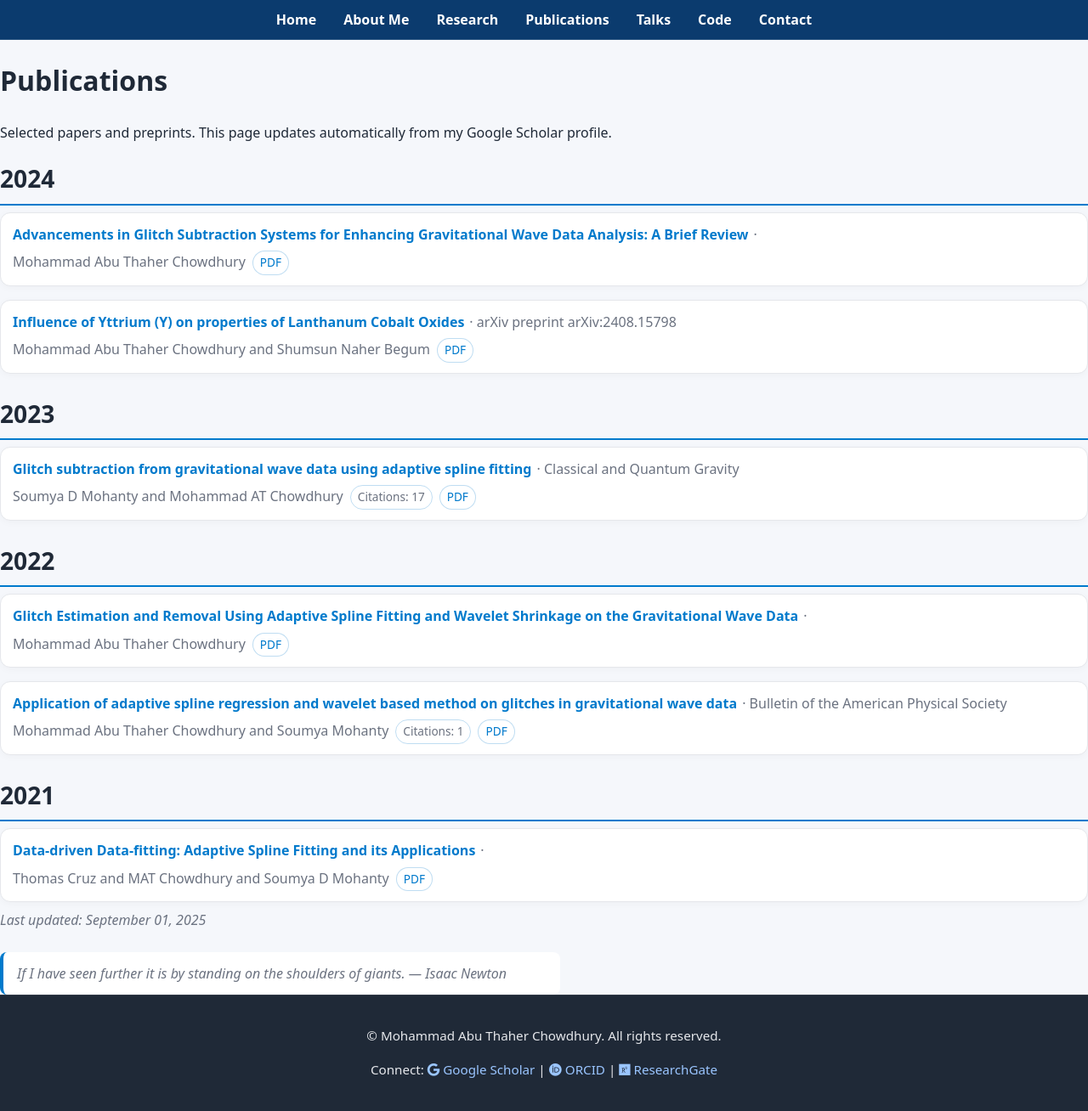
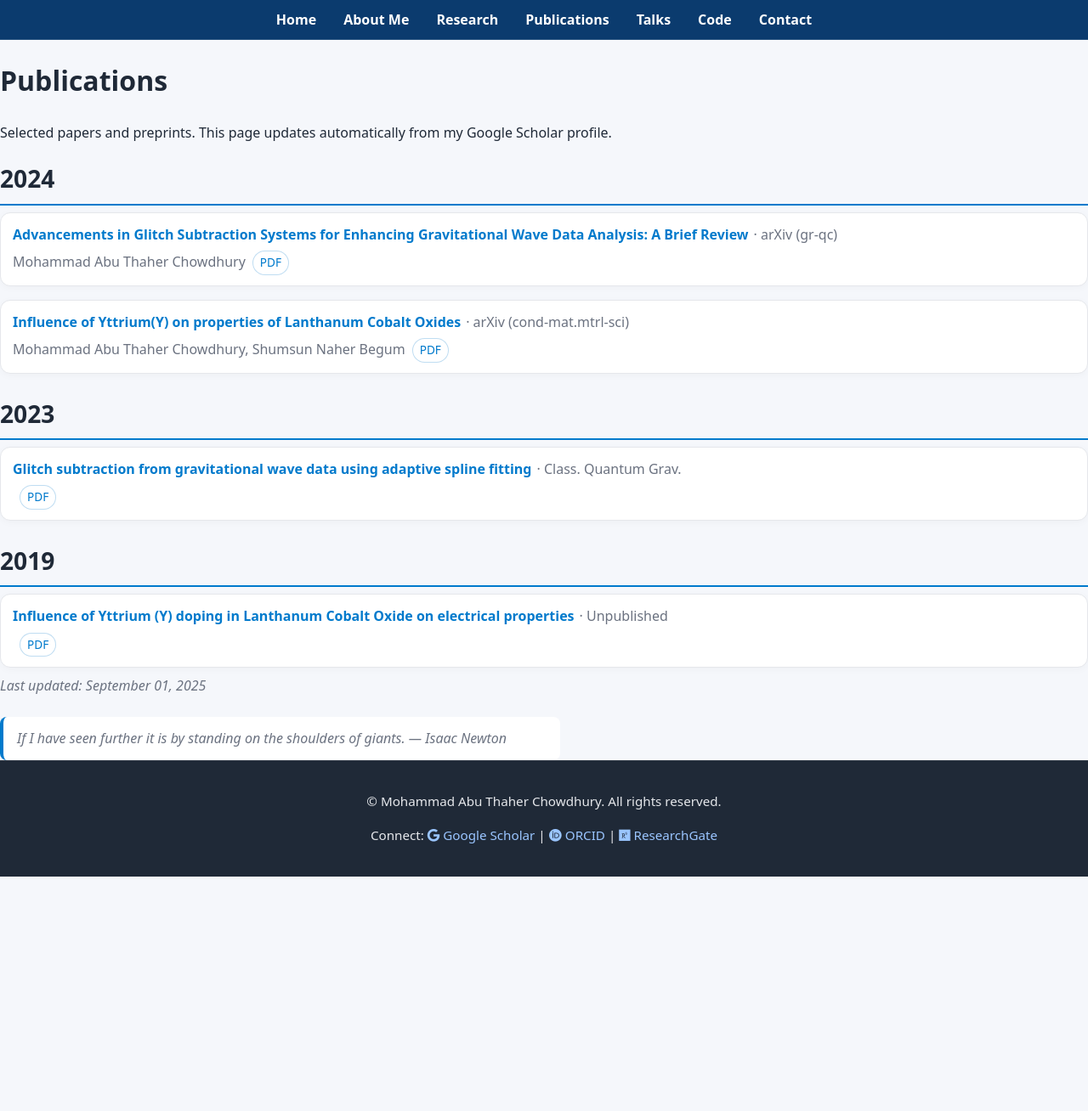
Before and after one commit to matc-thaher/website, a Jekyll site: the page built from publications.md, in a window 1280 px wide and 1308 px high. Shown: the whole window at 85% size. Built offline with Jekyll 4.4.1, drawn with Linux system fonts in a browser that asks for light colours.

Commit message:
chore: merged publications (Scholar + arXiv + ORCID + Crossref)

```diff
--- a/_data/scholar.json
+++ b/_data/scholar.json
@@ -1,59 +1,59 @@
 {
-  "updated": "2025-09-01T03:51:38.156021Z",
+  "updated": "2025-09-01T04:42:19.956169Z",
   "publications": [
     {
-      "title": "Glitch subtraction from gravitational wave data using adaptive spline fitting",
-      "authors": "Soumya D Mohanty and Mohammad AT Chowdhury",
-      "year": 2023,
-      "venue": "Classical and Quantum Gravity",
-      "url": "https://iopscience.iop.org/article/10.1088/1361-6382/acd0fe/meta",
-      "pdf_url": "",
-      "citations": 17
+      "title": "Influence of Yttrium(Y) on properties of Lanthanum Cobalt Oxides",
+      "authors": "Mohammad Abu Thaher Chowdhury, Shumsun Naher Begum",
+      "year": 2024,
+      "venue": "arXiv (cond-mat.mtrl-sci)",
+      "url": "http://arxiv.org/abs/2408.15798v1",
+      "pdf_url": "http://arxiv.org/pdf/2408.15798v1",
+      "doi": "",
+      "citations": 0,
+      "source": [
+        "arxiv"
+      ]
     },
     {
-      "title": "Application of adaptive spline regression and wavelet based method on glitches in gravitational wave data",
-      "authors": "Mohammad Abu Thaher Chowdhury and Soumya Mohanty",
-      "year": 2022,
-      "venue": "Bulletin of the American Physical Society",
-      "url": "https://meetings.aps.org/Meeting/TSF22/Session/F05.5",
-      "pdf_url": "",
-      "citations": 1
+      "title": "Advancements in Glitch Subtraction Systems for Enhancing Gravitational\n  Wave Data Analysis: A Brief Review",
+      "authors": "Mohammad Abu Thaher Chowdhury",
+      "year": 2024,
+      "venue": "arXiv (gr-qc)",
+      "url": "http://arxiv.org/abs/2406.01318v1",
+      "pdf_url": "http://arxiv.org/pdf/2406.01318v1",
+      "doi": "10.48550/ARXIV.2406.01318",
+      "citations": 0,
+      "source": [
+        "arxiv",
+        "orcid"
+      ]
     },
     {
-      "title": "Influence of Yttrium (Y) on properties of Lanthanum Cobalt Oxides",
-      "authors": "Mohammad Abu Thaher Chowdhury and Shumsun Naher Begum",
-      "year": 2024,
-      "venue": "arXiv preprint arXiv:2408.15798",
-      "url": "https://arxiv.org/abs/2408.15798",
+      "title": "Glitch subtraction from gravitational wave data using adaptive spline fitting",
+      "authors": "",
+      "year": 2023,
+      "venue": "Class. Quantum Grav.",
+      "url": "https://doi.org/10.1088/1361-6382/acd0fe",
       "pdf_url": "",
-      "citations": 0
+      "doi": "10.1088/1361-6382/acd0fe",
+      "citations": 0,
+      "source": [
+        "crossref",
+        "orcid"
+      ]
     },
     {
-      "title": "Advancements in Glitch Subtraction Systems for Enhancing Gravitational Wave Data Analysis: A Brief Review",
-      "authors": "Mohammad Abu Thaher Chowdhury",
-      "year": 2024,
-      "venue": "",
-      "url": "https://arxiv.org/abs/2406.01318",
+      "title": "Influence of Yttrium (Y) doping in Lanthanum Cobalt Oxide on electrical properties",
+      "authors": "",
+      "year": 2019,
+      "venue": "Unpublished",
+      "url": "https://rgdoi.net/10.13140/RG.2.2.31831.07841",
       "pdf_url": "",
-      "citations": 0
-    },
-    {
-      "title": "Glitch Estimation and Removal Using Adaptive Spline Fitting and Wavelet Shrinkage on the Gravitational Wave Data",
-      "authors": "Mohammad Abu Thaher Chowdhury",
-      "year": 2022,
-      "venue": "",
-      "url": "https://search.proquest.com/openview/7f68a2c9fc2972f4eb08e0d1a8fcbd2e/1?pq-origsite=gscholar&cbl=18750&diss=y",
-      "pdf_url": "",
-      "citations": 0
-    },
-    {
-      "title": "Data-driven Data-fitting: Adaptive Spline Fitting and its Applications",
-      "authors": "Thomas Cruz and MAT Chowdhury and Soumya D Mohanty",
-      "year": 2021,
-      "venue": "",
-      "url": "https://repositories.lib.utexas.edu/items/fd04b32c-04dd-4d45-ad74-d6f5b4f2b174",
-      "pdf_url": "",
-      "citations": 0
+      "doi": "10.13140/RG.2.2.31831.07841",
+      "citations": 0,
+      "source": [
+        "orcid"
+      ]
     }
   ]
 }
```
